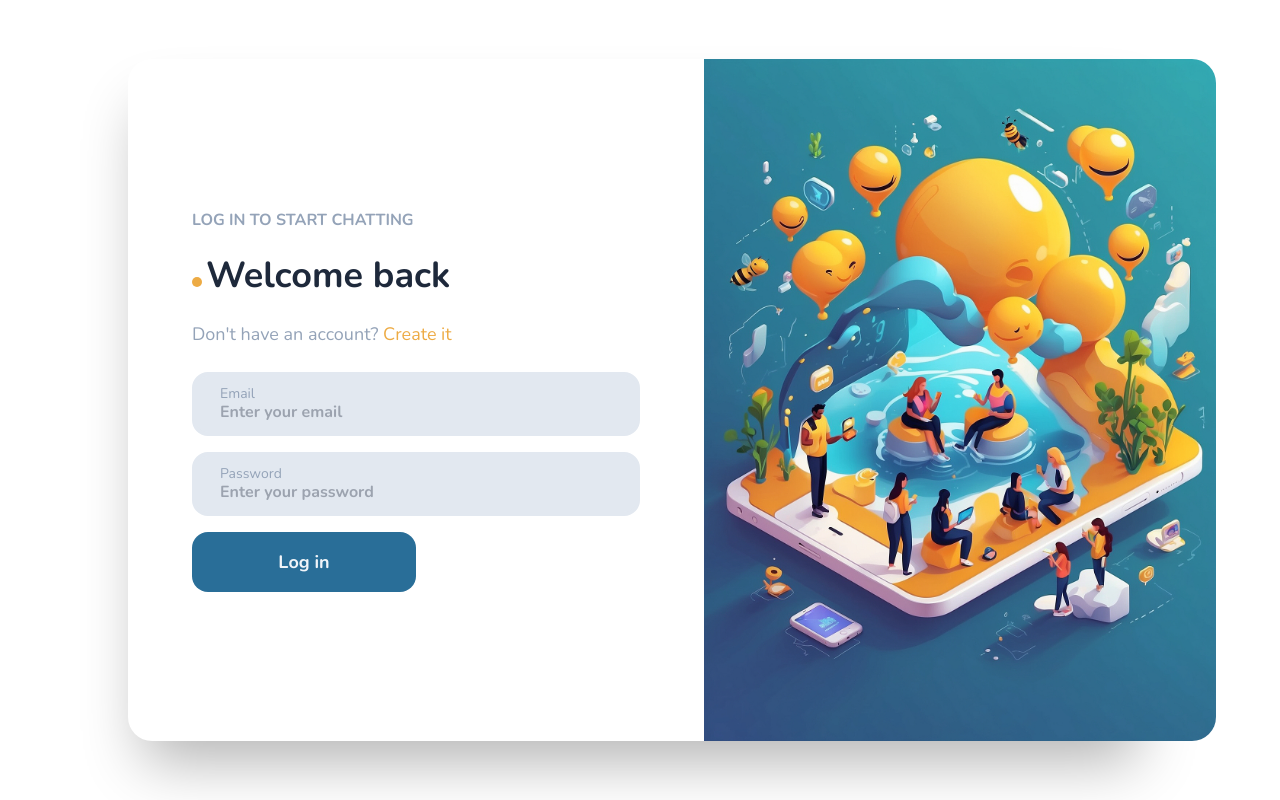
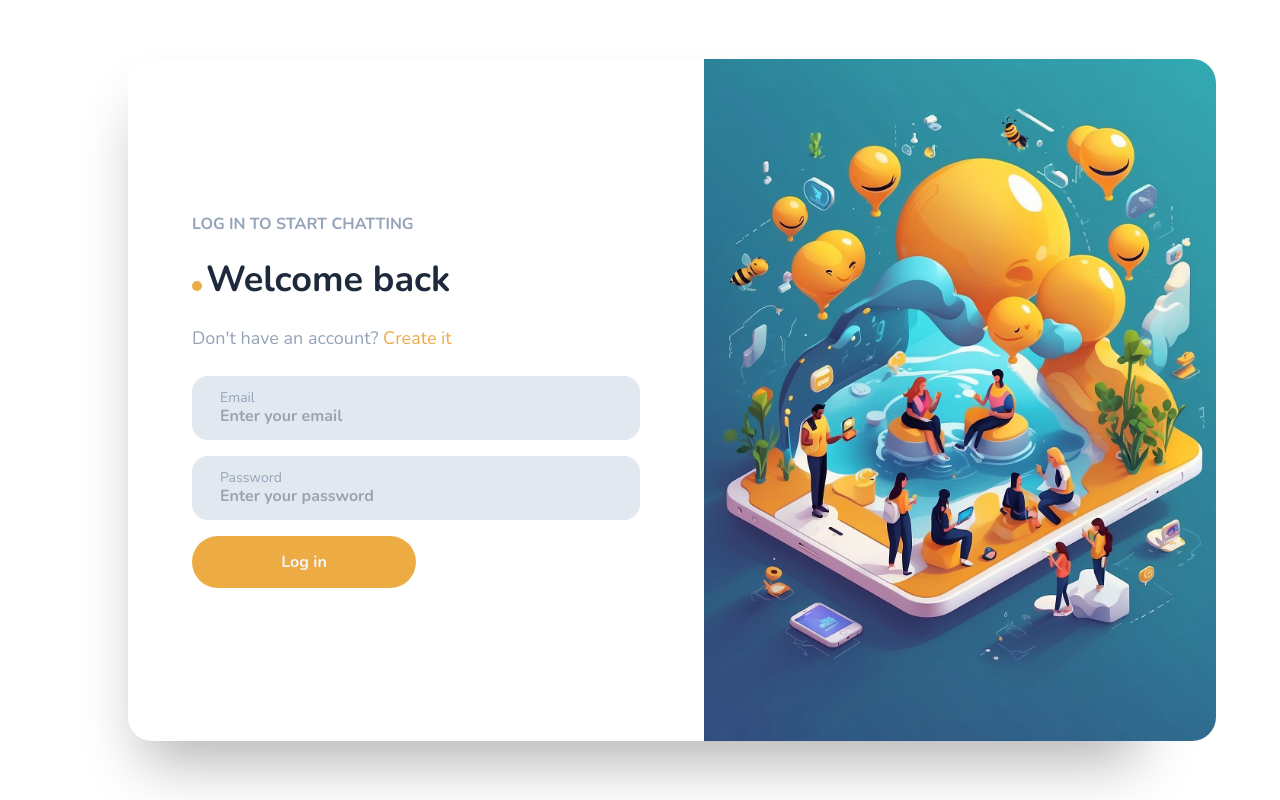
Before and after one commit to qubrat/qbeechat, a React (Vite) app in the folder app/: page / in a window 1280 px wide. Built offline with nearby package versions, Linux system fonts and the light colour scheme; some icons are missing.

Commit message:
Altered colors, refactored Button component and connected components

```diff
--- a/app/src/components/Button.tsx
+++ b/app/src/components/Button.tsx
@@ -5,32 +5,63 @@ type SubmitButtonProps = {
 	text: string;
 	loading?: boolean;
 	onClick?: () => void;
-	variant?: "primary" | "warning" | "success";
+	variant?: "filled" | "outline" | "text";
+	color?: "primary" | "success" | "warning" | "error";
+	icon?: string;
+	size?: "small" | "medium" | "large";
+	width?: "full" | "1/2" | "1/3" | "2/3" | "1/4" | "2/4" | "3/4";
 };
 
-const Button = ({ type, onClick, text, loading, variant }: SubmitButtonProps) => {
-	const getVariant = () => {
-		switch (variant) {
-			case "primary":
-				return "bg-blue-600";
-			case "warning":
-				return "bg-amber-600 ";
-			case "success":
-				return "bg-green-600";
-			default:
-				return "bg-secondary";
-		}
+const Button = ({ type, onClick, text, loading, variant = "filled", color = "primary", size = "medium", width = "full" }: SubmitButtonProps) => {
+	const outline = "border border-transparent hover:border-slate-400 hover:bg-slate-100 active:bg-slate-400 active:text-slate-100";
+
+	const variants = {
+		filled: {
+			primary: "bg-primary-500 text-slate-100 ring-4 ring-transparent hover:ring-primary-200 active:bg-primary-700",
+			success: "bg-success-500 text-slate-100 ring-4 ring-transparent hover:ring-success-200 active:bg-success-700",
+			warning: "bg-warning-500 text-slate-700 ring-4 ring-transparent hover:ring-warning-200 active:bg-warning-700",
+			error: "bg-error-500 text-slate-100 ring-4 ring-transparent hover:ring-error-200 active:bg-error-700",
+		},
+		outline: {
+			primary: outline,
+			success: outline,
+			warning: outline,
+			error: outline,
+		},
+		text: {
+			primary: "bg-transparent text-primary-500 hover:bg-primary-100 active:bg-primary-200",
+			success: "bg-transparent text-success-500 hover:bg-success-100 active:bg-success-200",
+			warning: "bg-transparent text-warning-500 hover:bg-warning-100 active:bg-warning-200",
+			error: "bg-transparent text-error-500 hover:bg-error-100 active:bg-error-200",
+		},
 	};
+
+	const sizes = {
+		small: "text-sm px-4 py-2 leading-4",
+		medium: "text-base px-8 py-4 leading-5",
+		large: "text-xl px-10 py-5 leading-[38px]",
+	};
+
+	const widths = {
+		full: "w-full",
+		"1/2": "w-1/2",
+		"1/3": "w-1/3",
+		"2/3": "w-2/3",
+		"1/4": "w-1/4",
+		"2/4": "w-2/4",
+		"3/4": "w-3/4",
+	};
+
 	return (
 		<button
 			type={type}
-			className={`w-1/2 px-4 py-4 rounded-2xl text-lg text-slate-100 font-bold ${getVariant()} hover:opacity-95 transition duration-300 hover:shadow-2xl hover:shadow-sky-700/30 ${
+			className={`${sizes[size]} ${variants[variant][color]} ${widths[width]} rounded-full font-bold transition ${
 				loading ? "cursor-default opacity-75" : ""
 			}`}
 			onClick={onClick}
 			disabled={loading}
 		>
-			{loading ? <Spinner size="small" /> : <span className="text-lg">{text}</span>}
+			{loading ? <Spinner size={size} /> : <span>{text}</span>}
 		</button>
 	);
 };
--- a/app/src/components/Spinner.tsx
+++ b/app/src/components/Spinner.tsx
@@ -1,28 +1,23 @@
 type SpinnerProps = {
-	size: "standard" | "small" | "large";
-	color?: string;
-	styles?: string;
+	size: "medium" | "small" | "large";
+	color?: "light" | "dark";
 };
 
-export default function Spinner({ size, color, styles }: SpinnerProps) {
-	const getSize = () => {
-		switch (size) {
-			case "small":
-				return "h-6 w-6 border-2";
-			case "standard":
-				return "h-8 w-8 border-[3px]";
-			case "large":
-				return "h-12 w-12 border-4";
-			default:
-				return "h-6 w-6 border-2";
-		}
+export default function Spinner({ size, color = "light" }: SpinnerProps) {
+	const colors = {
+		light: "border-white",
+		dark: "border-slate-700",
+	};
+
+	const sizes = {
+		small: "h-3 w-3 border-2 m-0",
+		medium: "h-4 w-4 border-2 m-0",
+		large: "h-8 w-8 w-12 border-[3px] m-0",
 	};
 
 	return (
 		<div
-			className={`inline-block ${getSize()} animate-spin rounded-full border-solid border-${
-				color ? color : "current"
-			} border-r-transparent border-l-transparent align-[-0.125em] motion-reduce:animate-[spin_2s_linear_infinite] ${styles}`}
+			className={`inline-block ${sizes[size]} ${colors[color]} animate-spin rounded-full border-r-transparent border-l-transparent motion-reduce:animate-[spin_2s_linear_infinite]`}
 			role="status"
 		>
 			<span className="!absolute !-m-px !h-px !w-px !overflow-hidden !whitespace-nowrap !border-0 !p-0 ![clip:rect(0,0,0,0)]"></span>
--- a/app/src/components/customToast.tsx
+++ b/app/src/components/customToast.tsx
@@ -11,7 +11,7 @@ export type ToastProps = {
 const customToast = ({ message, type }: ToastProps) => {
 	const toastVariant = {
 		bg: type === "error" ? "bg-error" : type === "warning" ? "bg-warning" : "bg-success",
-		bgDark: type === "error" ? "bg-errorDark" : type === "warning" ? "bg-warningDark" : "bg-successDark",
+		bgDark: type === "error" ? "bg-error-800" : type === "warning" ? "bg-warning-800" : "bg-success-800",
 		icon: type === "error" ? "mingcute:close-fill" : type === "warning" ? "healthicons:alert" : "mingcute:check-fill",
 		title: type === "error" ? "Oh snap!" : type === "warning" ? "Warning!" : "Well done!",
 	};
--- a/app/src/pages/Homepage/components/Login.tsx
+++ b/app/src/pages/Homepage/components/Login.tsx
@@ -82,7 +82,7 @@ const Login = ({ setMode }: LoginProps) => {
 					<form onSubmit={handleSubmit} className="flex flex-col max-w-md gap-4 w-[448px]">
 						<Input icon="solar:letter-bold" type="text" label="Email" name="email" placeholder="Enter your email" {...email} required />
 						<PasswordInput label="Password" name="password" placeholder="Enter your password" {...password} required />
-						<Button type="submit" text="Log in" loading={loading} />
+						<Button type="submit" size="medium" variant="filled" text="Log in" loading={loading} width="1/2" />
 					</form>
 				</HomepageForm>
 				<img src={login} alt="" className="max-w-lg rounded-r-3xl" />
--- a/app/src/pages/Homepage/components/Register.tsx
+++ b/app/src/pages/Homepage/components/Register.tsx
@@ -94,7 +94,7 @@ const Register = ({ setMode }: RegisterProps) => {
 							<PasswordInput label="Password" name="password" placeholder="Enter password" {...password} />
 							<PasswordInput label="Confirm password" name="confirmPassword" placeholder="Confirm password" {...confirmPassword} />
 						</div>
-						<Button type="submit" text="Register" loading={loading} />
+						<Button type="submit" size="medium" variant="filled" text="Register" loading={loading} width="1/2" />
 					</form>
 				</HomepageForm>
 				<img src={register} alt="" className="max-w-lg rounded-r-3xl" />
--- a/app/tailwind.config.js
+++ b/app/tailwind.config.js
@@ -8,21 +8,57 @@ export default {
 			transparent: "transparent",
 			current: "currentColor",
 			slate: colors.slate,
-			amber: colors.amber,
 			white: colors.white,
 			black: colors.black,
-			red: colors.red,
-			orange: colors.orange,
-			sky: colors.sky,
-			blue: colors.blue,
-			primary: "#edab44",
-			secondary: "#296e98",
-			error: "#db3056",
-			errorDark: "#872043",
-			warning: "#fc8621",
-			warningDark: "#c24914",
-			success: "#03a65a",
-			successDark: "#005e38",
+			// primary: {
+			// 	DEFAULT: "#1d90f5",
+			// 	100: "#dce9f5",
+			// 	200: "#c7dff5",
+			// 	300: "#9ccbf5",
+			// 	400: "#71b7f5",
+			// 	500: "#46a3f4",
+			// 	700: "#207ccd",
+			// },
+			primary: {
+				DEFAULT: "#edab44",
+				100: "#fef7e1",
+				200: "#fdeec3",
+				300: "#fce6a4",
+				400: "#fbe285",
+				500: "#edab44",
+				700: "#e39f40",
+				800: "#d88f3f",
+			},
+			error: {
+				DEFAULT: "#db3056",
+				100: "#f9e1e8",
+				200: "#f2c3d1",
+				300: "#ebb5c5",
+				400: "#e497ae",
+				500: "#db3056",
+				700: "#c82a4e",
+				800: "#872043",
+			},
+			warning: {
+				DEFAULT: "#fcb12a",
+				100: "#fef5e0",
+				200: "#fdebbd",
+				300: "#fce29a",
+				400: "#fbd977",
+				500: "#fcb12a",
+				700: "#f9a126",
+				800: "#f29128",
+			},
+			success: {
+				DEFAULT: "#33b270",
+				100: "#d9f0e9",
+				200: "#b3e1d3",
+				300: "#8cd2bd",
+				400: "#66c3a7",
+				500: "#33b270",
+				700: "#2aa465",
+				800: "#248f5a",
+			},
 		},
 		fontFamily: {
 			logo: ["Montserrat", "sans-serif"],
```
